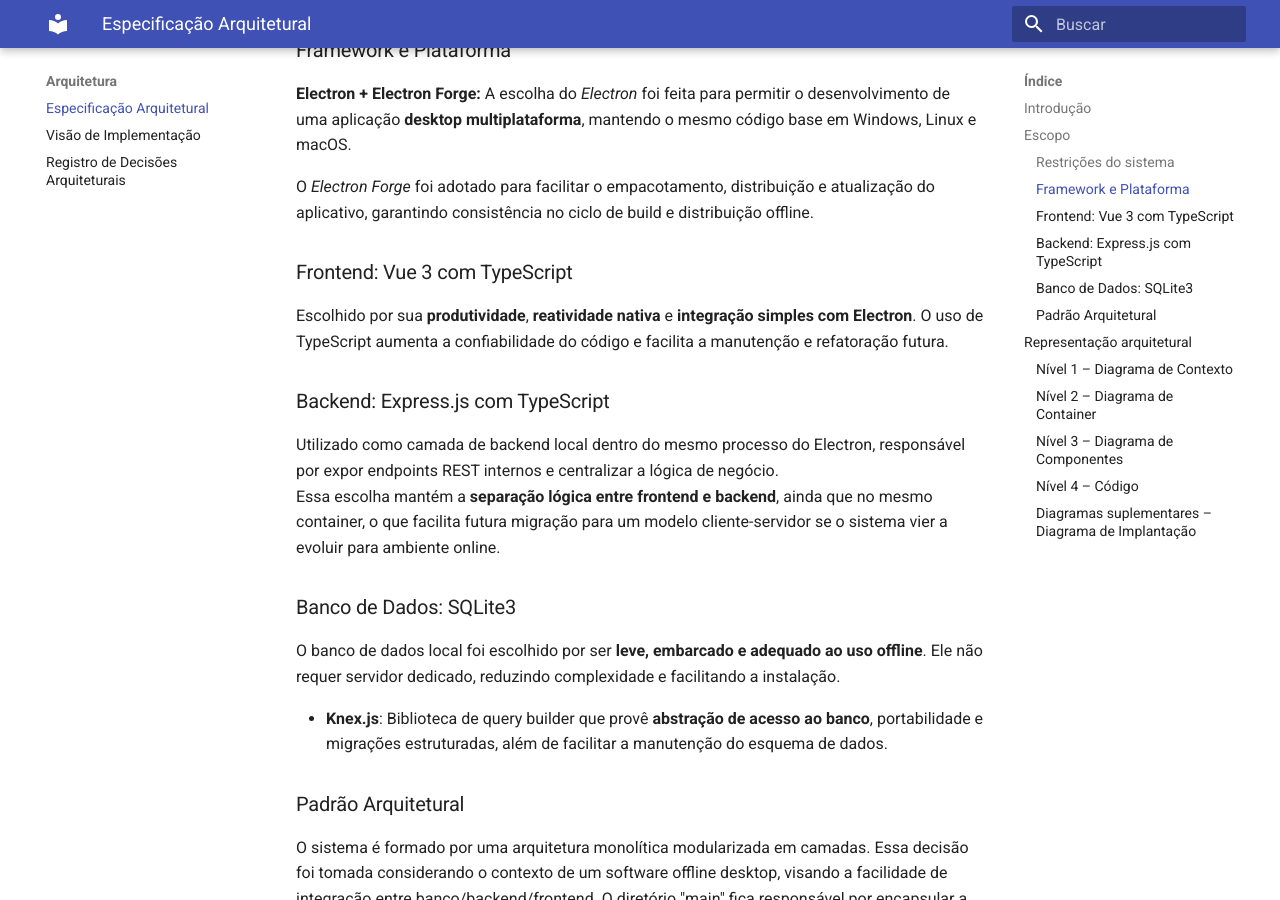
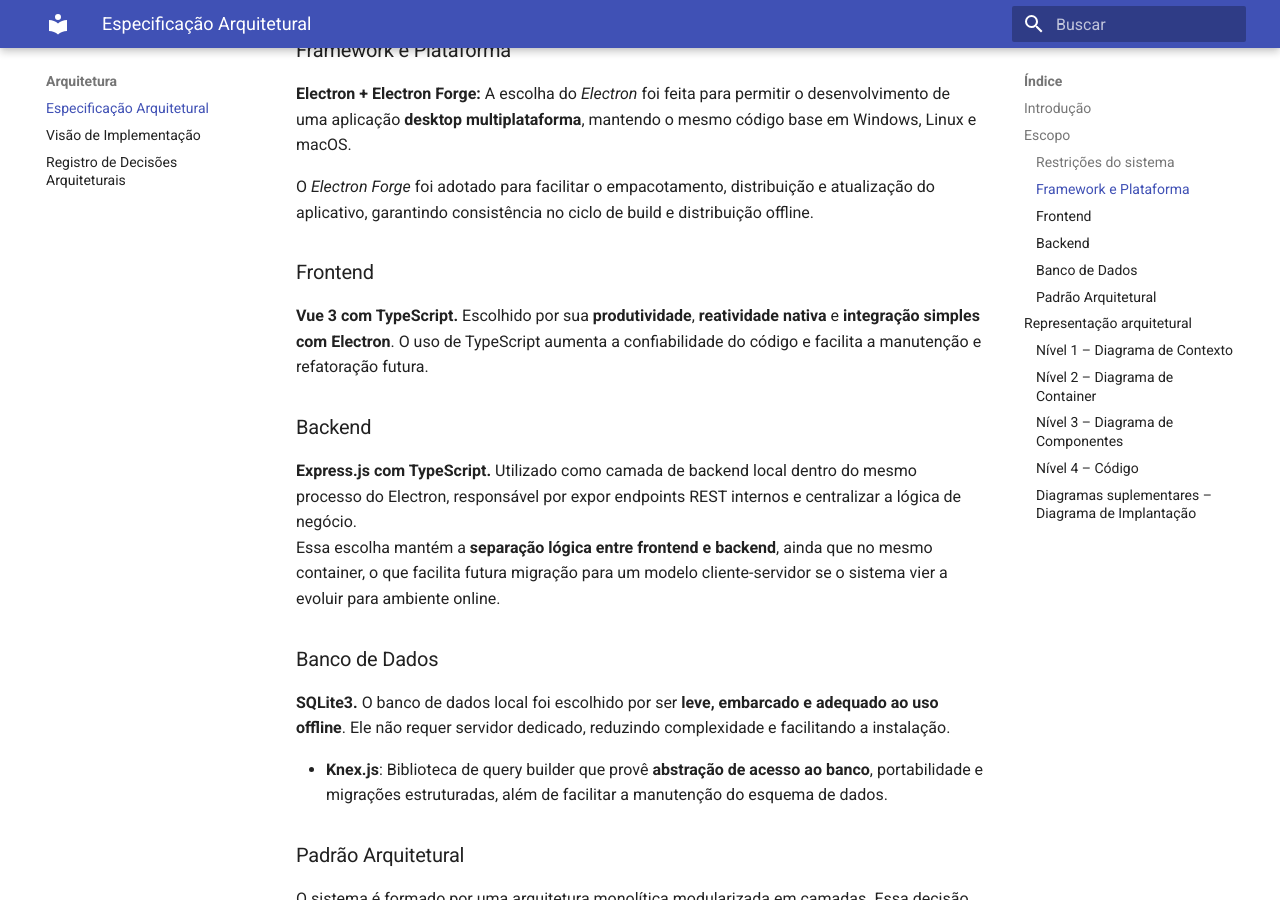
Before and after one commit to NES-Contabilidade-Integrada/doc-coins2026.1, an MkDocs documentation site: the page built from docs/arquitetura/especificacao-arquitetural.md, in a window 1280 px wide and 900 px high, scrolled down 1864 px. Built offline with MkDocs 1.6.1 and Material for MkDocs 9.7.7, drawn with Linux system fonts in a browser that asks for light colours.

Commit message:
Normalize headings: separate titles and descriptions in architecture doc

```diff
--- a/docs/arquitetura/especificacao-arquitetural.md
+++ b/docs/arquitetura/especificacao-arquitetural.md
@@ -61,15 +61,18 @@
 
 O *Electron Forge* foi adotado para facilitar o empacotamento, distribuição e atualização do aplicativo, garantindo consistência no ciclo de build e distribuição offline.
 
-### Frontend: Vue 3 com TypeScript
-Escolhido por sua **produtividade**, **reatividade nativa** e **integração simples com Electron**. O uso de TypeScript aumenta a confiabilidade do código e facilita a manutenção e refatoração futura.
+### Frontend
 
-### Backend: Express.js com TypeScript
-Utilizado como camada de backend local dentro do mesmo processo do Electron, responsável por expor endpoints REST internos e centralizar a lógica de negócio.
+**Vue 3 com TypeScript.** Escolhido por sua **produtividade**, **reatividade nativa** e **integração simples com Electron**. O uso de TypeScript aumenta a confiabilidade do código e facilita a manutenção e refatoração futura.
+
+### Backend
+
+**Express.js com TypeScript.** Utilizado como camada de backend local dentro do mesmo processo do Electron, responsável por expor endpoints REST internos e centralizar a lógica de negócio.
 Essa escolha mantém a **separação lógica entre frontend e backend**, ainda que no mesmo container, o que facilita futura migração para um modelo cliente-servidor se o sistema vier a evoluir para ambiente online.
 
-### Banco de Dados: SQLite3
-O banco de dados local foi escolhido por ser **leve, embarcado e adequado ao uso offline**. Ele não requer servidor dedicado, reduzindo complexidade e facilitando a instalação.
+### Banco de Dados
+
+**SQLite3.** O banco de dados local foi escolhido por ser **leve, embarcado e adequado ao uso offline**. Ele não requer servidor dedicado, reduzindo complexidade e facilitando a instalação.
 
 * **Knex.js**: Biblioteca de query builder que provê **abstração de acesso ao banco**, portabilidade e migrações estruturadas, além de facilitar a manutenção do esquema de dados.
 
```
